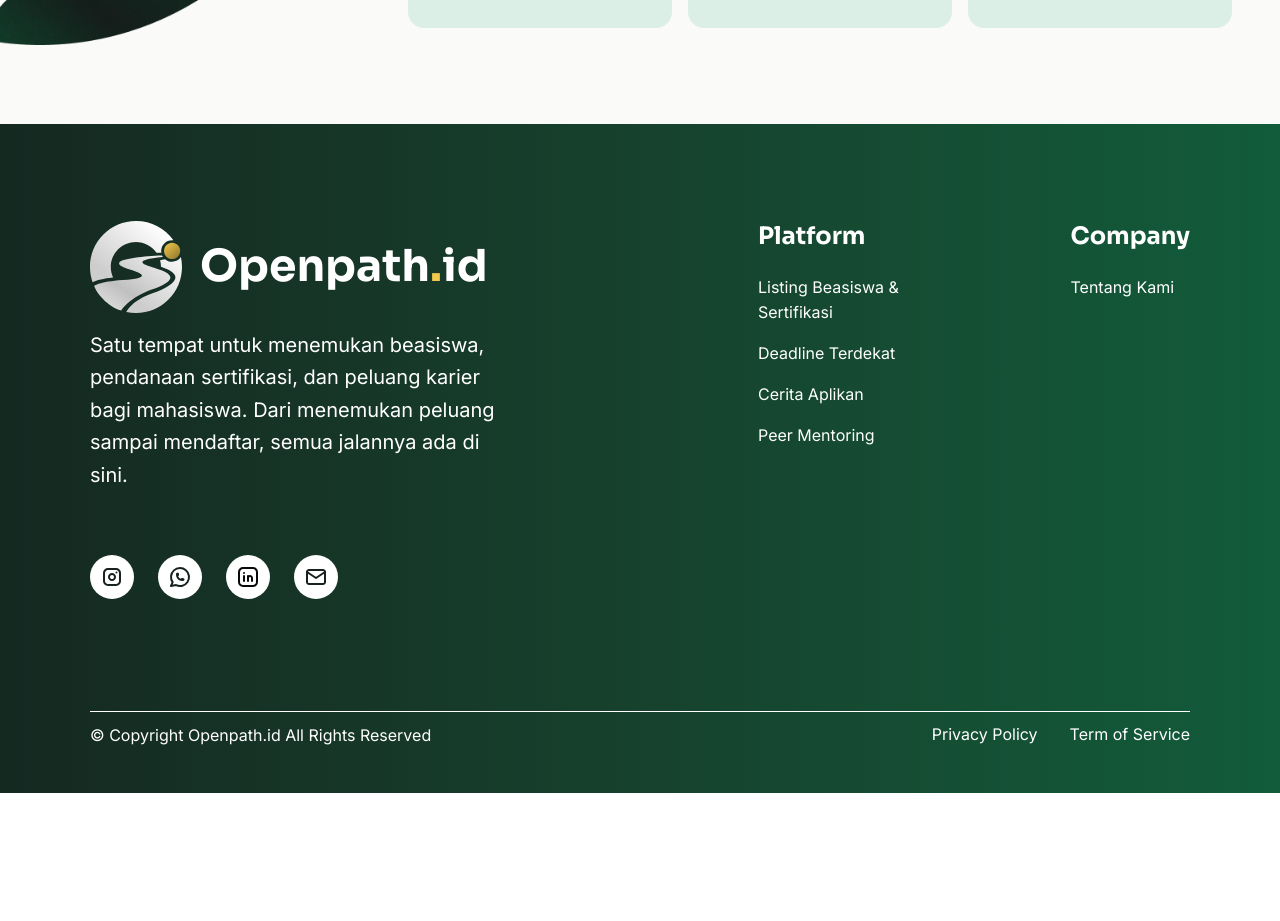
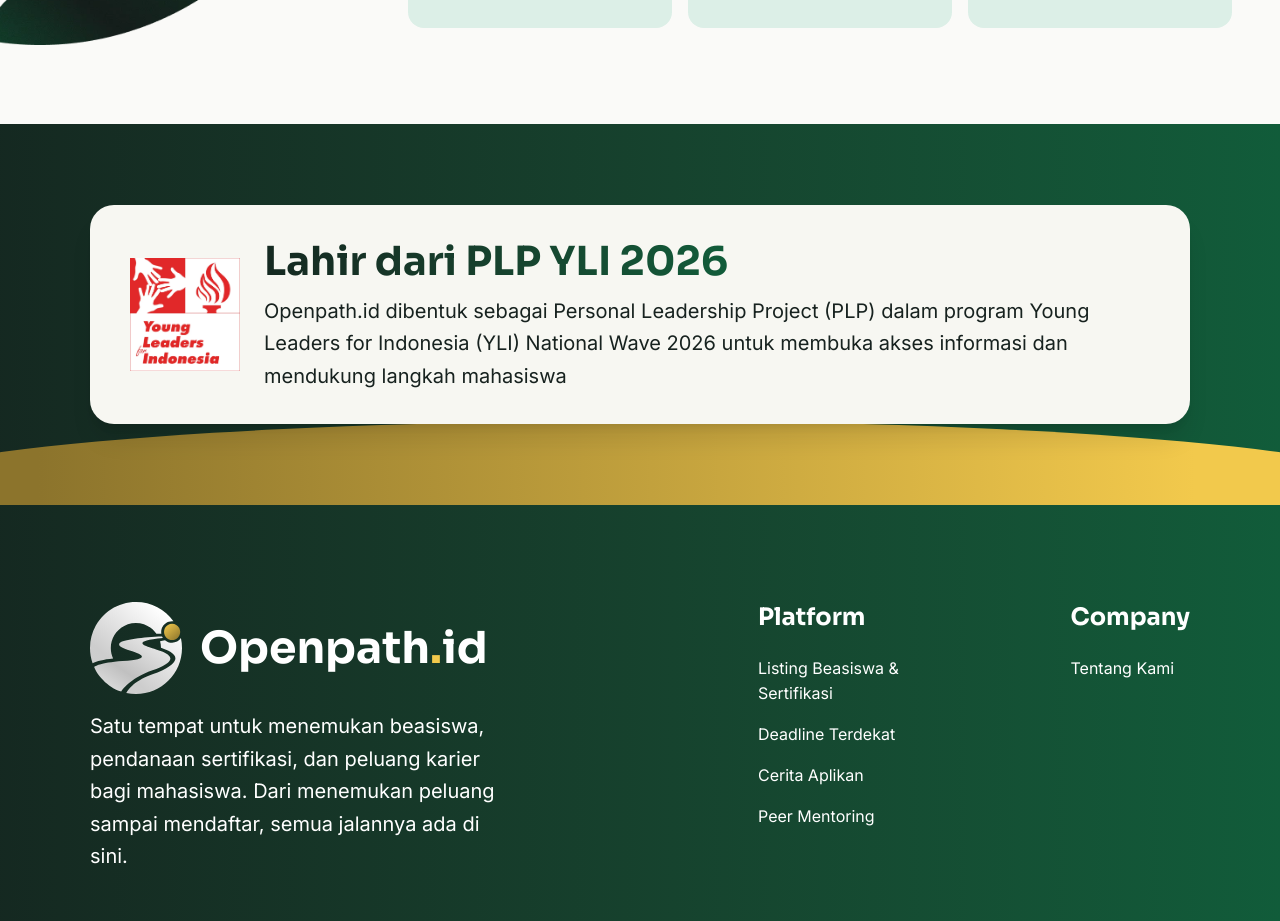
Before and after one commit to Openpath-id/openpath-website, a Next.js app: page / in a window 1280 px wide. Shown: the part 1660-2581 px from the top of the page. Before the commit the page ends 2453 px from the top, so only its background shows below. Built offline with nearby package versions, Linux system fonts and the light colour scheme.

Commit message:
feat: add third section in hero page

```diff
--- a/src/container/Hero.tsx
+++ b/src/container/Hero.tsx
@@ -155,6 +155,93 @@
           </div>
         </div>
       </section>
+
+      {/* Section 3: Lahir dari PLP YLI 2026 */}
+      <section className="relative w-full bg-gradient-to-r from-[#14251F] to-[#115C3A] from-[-7.78%] to-[100%] overflow-hidden flex flex-col items-center justify-center">
+        {/* Desktop Layout (lg+) */}
+        <div className="hidden lg:flex w-full px-12 xl:px-[90px] py-16 xl:py-[81px] items-center justify-center z-10">
+          <div className="w-full bg-[#F7F7F2] rounded-[24px] px-8 xl:px-[40px] py-6 xl:py-[32px] flex items-center gap-6 shadow-xl">
+            {/* Logo Image */}
+            <div className="relative w-[110px] h-[113px] shrink-0">
+              <Image
+                src="/images/hero/logo-yli.webp"
+                alt="Young Leaders for Indonesia Logo"
+                fill
+                priority
+                loading="eager"
+                sizes="111px"
+                className="object-contain"
+              />
+            </div>
+
+            {/* Content text */}
+            <div className="flex flex-col items-start">
+              <Typography
+                as="h2"
+                font="Sora"
+                weight="bold"
+                className="text-[32px] xl:text-[40px] font-bold leading-tight bg-gradient-to-r from-[#14251F] to-[#115C3A] from-[-7.78%] to-[100%] bg-clip-text text-transparent"
+              >
+                Lahir dari PLP YLI 2026
+              </Typography>
+              <p className="font-Inter text-[#17221F] text-[16px] xl:text-[20px] font-normal leading-relaxed mt-2">
+                Openpath.id dibentuk sebagai Personal Leadership Project (PLP) dalam program Young
+                Leaders for Indonesia (YLI) National Wave 2026 untuk membuka akses informasi dan
+                mendukung langkah mahasiswa
+              </p>
+            </div>
+          </div>
+        </div>
+
+        {/* Mobile & Tablet Layout (< lg) */}
+        <div className="flex lg:hidden flex-col items-center w-full pt-[63px] pb-[27px] px-6 z-10 relative">
+          {/* Top Card (Logo) - z-20 to be above the yellow lines */}
+          <div className="w-full bg-[#F7F7F2] rounded-[20px] p-8 flex items-center justify-center shadow-md relative z-20">
+            <div className="relative w-full max-w-[282px] aspect-[282/275]">
+              <Image
+                src="/images/hero/logo-yli.webp"
+                alt="Young Leaders for Indonesia Logo"
+                fill
+                priority
+                loading="eager"
+                sizes="(max-width: 640px) 282px, 320px"
+                className="object-contain"
+              />
+            </div>
+          </div>
+
+          {/* 2 Vertical Connecting Lines - positioned behind both cards */}
+          <div className="w-full flex justify-between px-10 sm:px-16 my-[-20px] relative z-10 pointer-events-none">
+            <div className="w-[10px] h-[70px] bg-[#F2C94C] rounded-sm" />
+            <div className="w-[10px] h-[70px] bg-[#F2C94C] rounded-sm" />
+          </div>
+
+          {/* Bottom Card (Text Content) - z-20 to be above the yellow lines */}
+          <div className="w-full bg-[#F7F7F2] rounded-[14px] px-6 py-8 flex flex-col items-start shadow-md relative z-20">
+            <Typography
+              as="h2"
+              font="Sora"
+              weight="bold"
+              className="text-[#17221F] text-[20px] font-bold leading-tight"
+            >
+              Lahir dari PLP YLI 2026
+            </Typography>
+            <p className="font-Inter text-[#17221F] text-[12px] font-normal leading-4 mt-1">
+              Openpath.id dibentuk sebagai Personal Leadership Project (PLP) dalam program Young
+              Leaders for Indonesia (YLI) National Wave 2026 untuk membuka akses informasi dan
+              mendukung langkah mahasiswa
+            </p>
+          </div>
+        </div>
+
+        {/* Bottom Ellipse Gradient (Mobile & Desktop) */}
+        <div
+          className="absolute -bottom-8 md:-bottom-10 lg:-bottom-14 left-1/2 -translate-x-1/2 rounded-[50%] pointer-events-none z-0 w-[140%] sm:w-[130%] lg:w-[120%] h-[100px] md:h-[120px] lg:h-[140px]"
+          style={{
+            background: "linear-gradient(270deg, #F2C94C 13.88%, #8C742C 89.14%)",
+          }}
+        />
+      </section>
     </>
   );
 }
```
Also changed, not shown: public/images/hero/logo-yli.webp (added).
